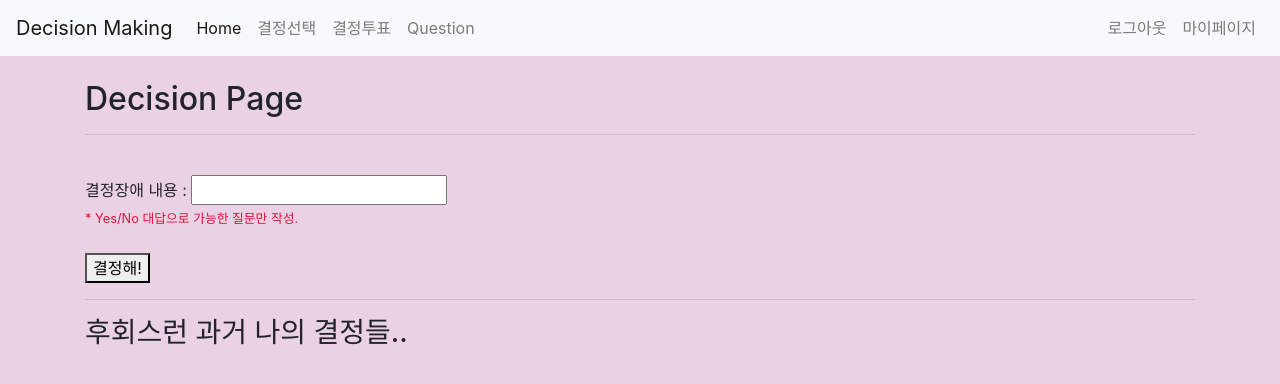
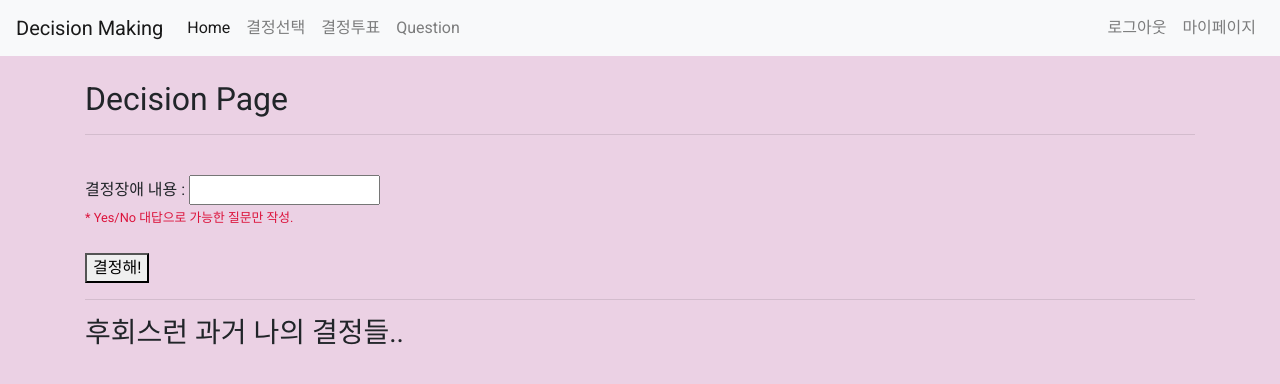
Before and after one commit to wldusdhso/likelion_ideaton2, a Django app: page /decision/ in a window 1280 px wide. Shown: the top 384 px of the page. Run offline with Django 3.2, Linux system fonts and the light colour scheme; the visitor is signed in with stand-in values (Sample User, id 1); data that the repository does not hold is empty; some libraries are stand-ins or nearby versions.

Commit message:
Apply google web font

```diff
--- a/decisionProject/decisionmaking/templates/base.html
+++ b/decisionProject/decisionmaking/templates/base.html
@@ -11,9 +11,15 @@
       integrity="sha384-ggOyR0iXCbMQv3Xipma34MD+dH/1fQ784/j6cY/iJTQUOhcWr7x9JvoRxT2MZw1T"
       crossorigin="anonymous"
     />
+    <link
+      href="https://fonts.googleapis.com/css2?family=Roboto&display=swap"
+      rel="stylesheet"
+    />
     <style>
-      html, body {
+      html,
+      body {
         background-color: rgb(235, 209, 228);
+        font-family: "Roboto", sans-serif;
       }
     </style>
   </head>
```
